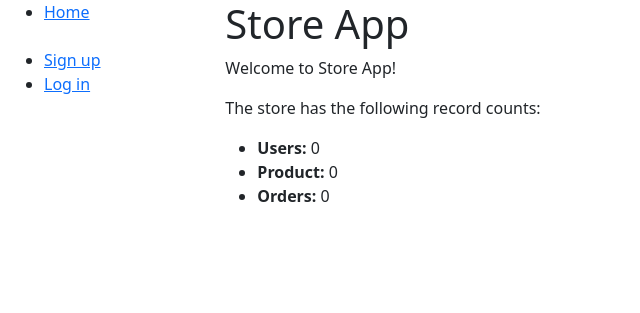
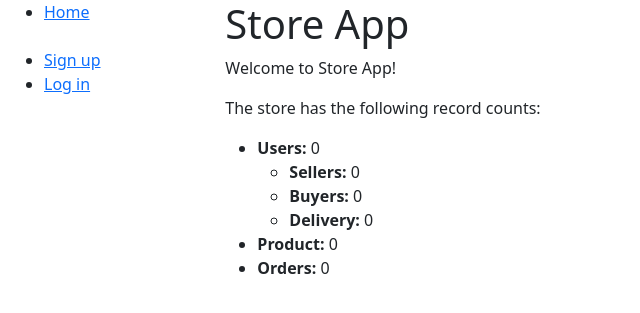
Before and after one commit to pischule/tp-lab-2, a Django app: page /store/ in a window 1280 px wide. Shown: the top 313 px of the page, without its empty margins (0-640 px from the left). Run offline with Django 3.2, Linux system fonts and the light colour scheme; data that the repository does not hold is empty; some libraries are stand-ins or nearby versions.

Commit message:
add new counts

```diff
--- a/store/views.py
+++ b/store/views.py
@@ -11,8 +11,11 @@ def index(request):
     context = {
         'num_products': Product.objects.count(),
         'num_orders': Order.objects.count(),
-        'num_users': User.objects.count(),
+        'num_user': User.objects.count(),
         'catalog_items': ProductInstance.objects.filter(count__gt=0).count(),
+        'num_buyer': User.objects.filter(user_type=User.BUYER).count(),
+        'num_seller': User.objects.filter(user_type=User.SELLER).count(),
+        'num_delivery': User.objects.filter(user_type=User.DELIVERY).count(),
     }
 
     return render(request, 'index.html', context=context)
--- a/templates/index.html
+++ b/templates/index.html
@@ -5,8 +5,16 @@
     <p>Welcome to Store App!</p>
     <p>The store has the following record counts:</p>
     <ul>
-        <li><strong>Users:</strong> {{num_users }}</li>
+        <li>
+            <strong>Users:</strong> {{num_user }}
+            <ul>
+                <li><strong>Sellers: </strong> {{ num_seller }}</li>
+                <li><strong>Buyers: </strong> {{ num_buyer }}</li>
+                <li><strong>Delivery: </strong> {{ num_delivery }}</li>
+            </ul>
+        </li>
         <li><strong>Product:</strong> {{ num_products }}</li>
         <li><strong>Orders: </strong>{{ num_orders }}</li>
     </ul>
+
 {% endblock %}
```
